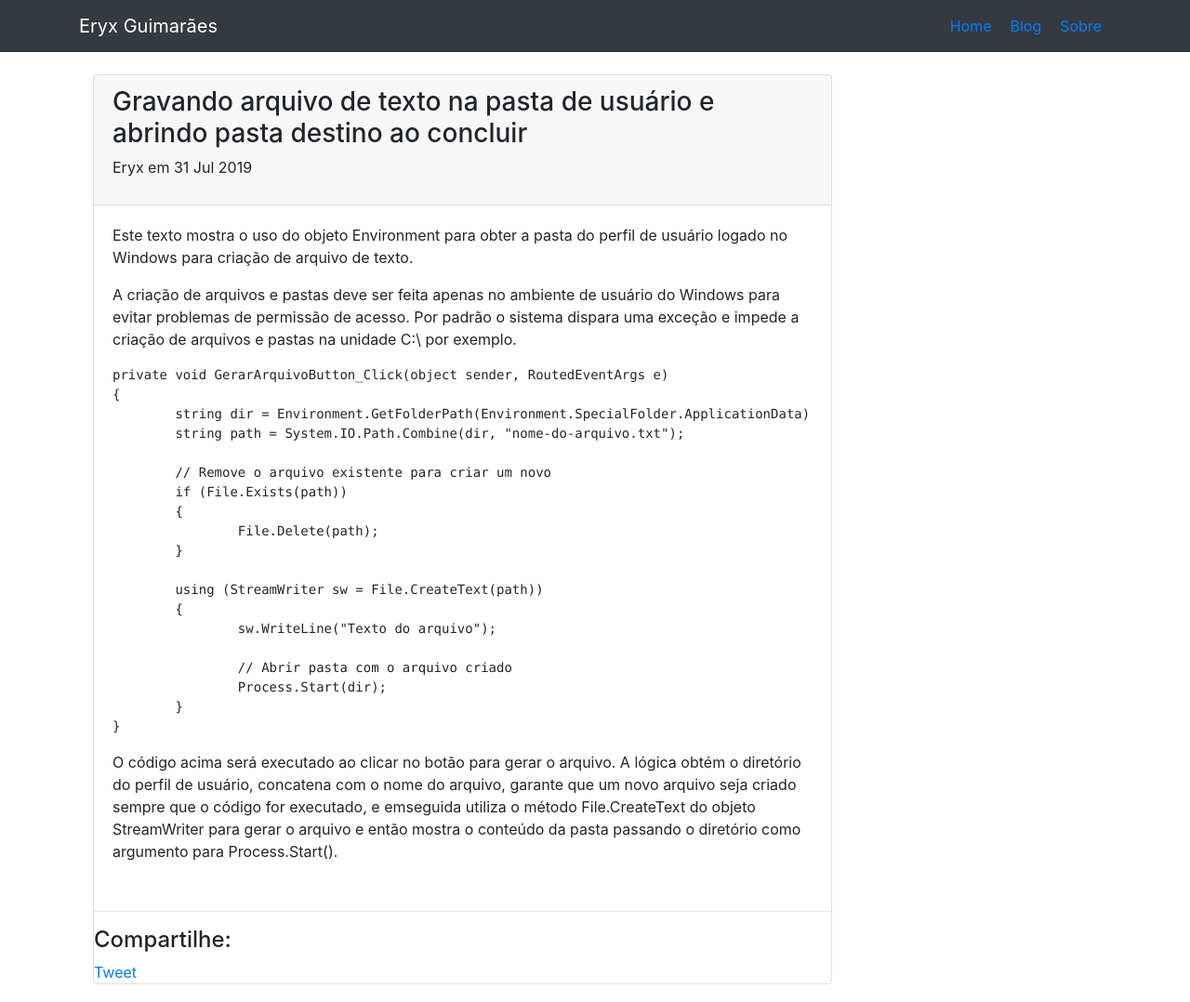
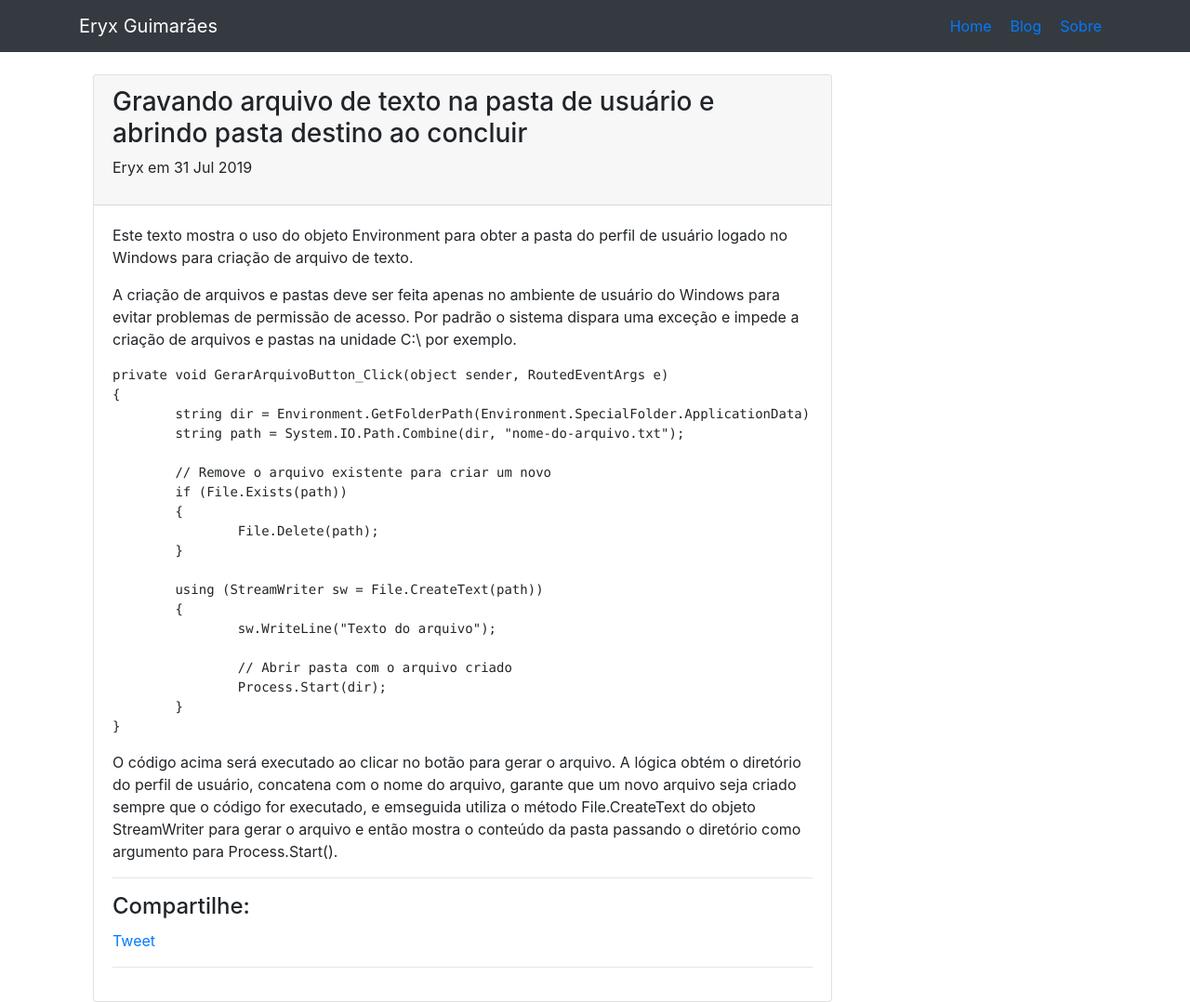
Before and after one commit to eryxjose/eryxjose.github.io, a Jekyll site: the page built from _posts/2019-31-07-gravando-arquivo-de-texto-na-pasta-de-usuario-e-abrindo-pasta-destino-ao-concluir.md, in a window 1280 px wide and 1078 px high. Shown: the whole window at 93% size. Built offline with Jekyll 4.4.1, drawn with Linux system fonts in a browser that asks for light colours; comment, search, counter and statistics services are not loaded.

Commit message:
Ajustes formatação botão compart. Twitter

```diff
--- a/_layouts/post.html
+++ b/_layouts/post.html
@@ -15,17 +15,16 @@ layout: default
                 </div>
                 <div class="card-body">
                     {{ content }}
+
+                    <hr />
+                    <h4>Compartilhe:</h4>
+                    <div class="btn-group" role="group" aria-label="Basic example">
+                        <a href="https://twitter.com/share?ref_src=twsrc%5Etfw" class="twitter-share-button" data-show-count="false">Tweet</a><script async src="https://platform.twitter.com/widgets.js" charset="utf-8"></script>
+                    </div>
+                    <hr />
                 </div>
-                <hr />
-                <h4>Compartilhe:</h4>
-                <div class="btn-group" role="group" aria-label="Basic example">
-                    <a href="https://twitter.com/share?ref_src=twsrc%5Etfw" class="twitter-share-button" data-show-count="false">Tweet</a><script async src="https://platform.twitter.com/widgets.js" charset="utf-8"></script>
 
-                    <!--
-                        <button type="button" class="btn btn-secondary">Left</button>
-                        <button type="button" class="btn btn-secondary">Middle</button>
-                    <button type="button" class="btn btn-secondary">Right</button> -->
-                  </div>
+
             </div>
 
         </div>
```
